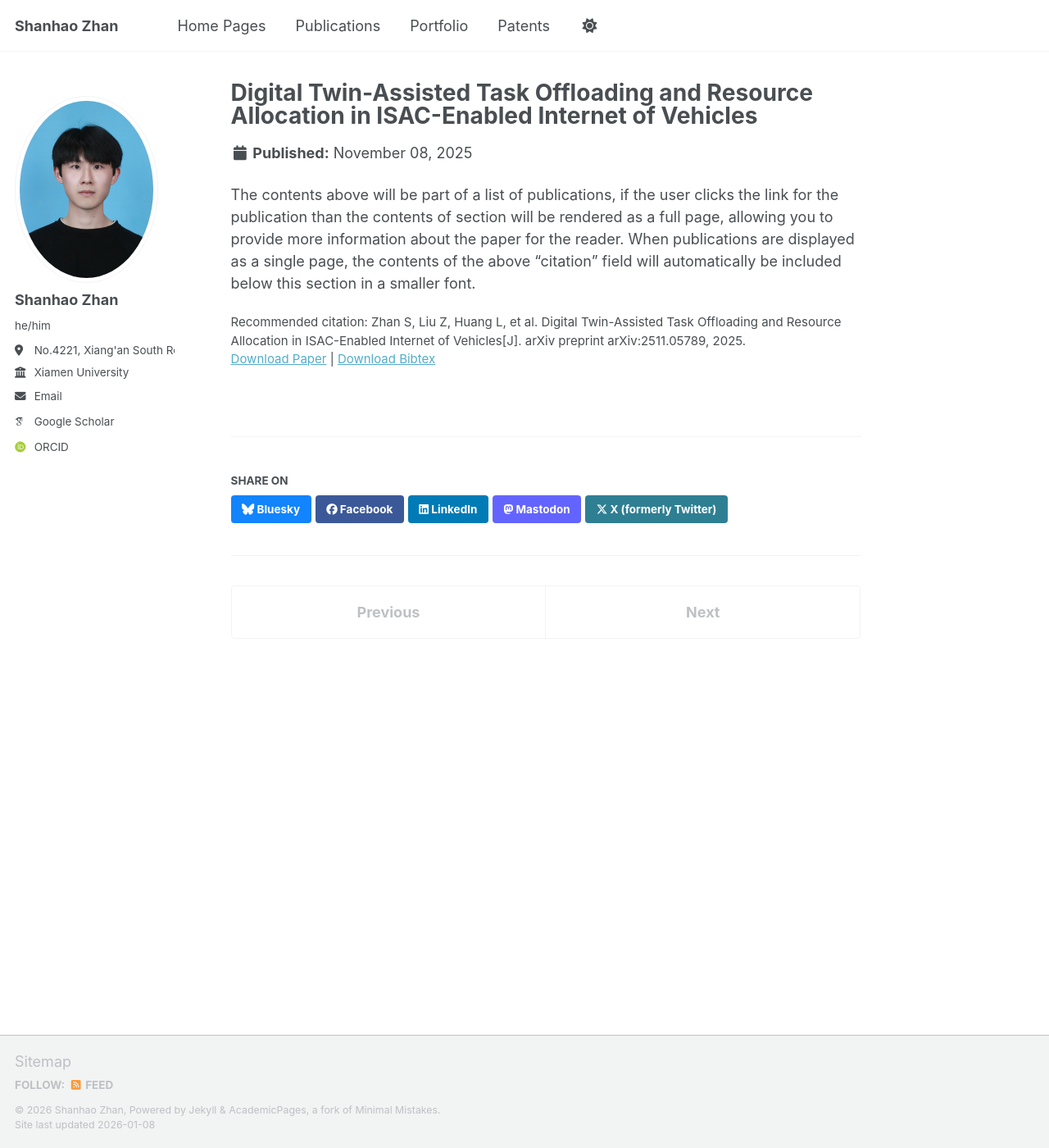
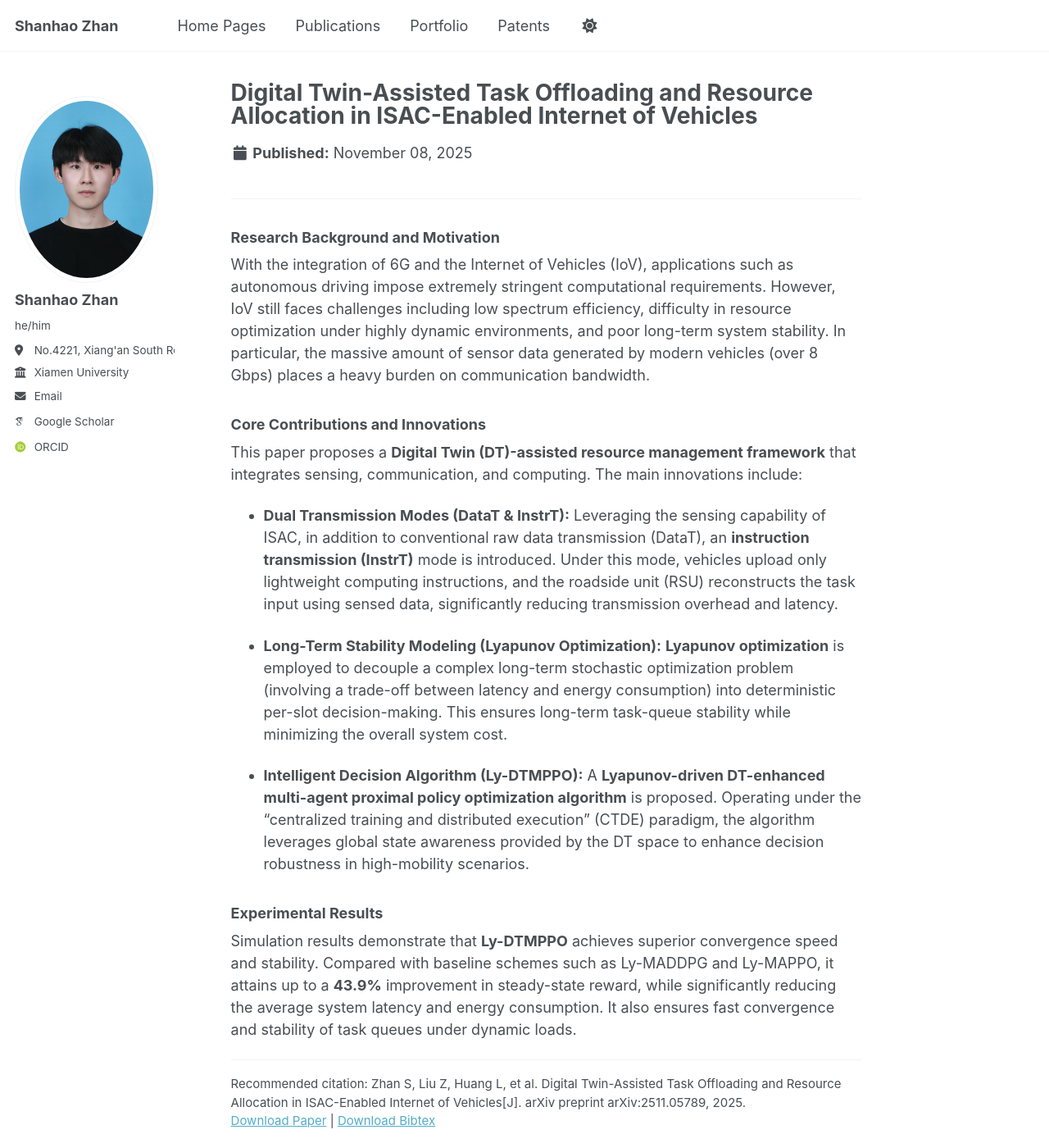
Before and after one commit to dreamfly86/dreamfly86.github.io, a Jekyll site: the page built from _publications/2025-11-08-paper-title-number-5.md, in a window 1280 px wide and 1400 px high. Shown: the whole window at 82% size. Built offline with Jekyll 4.4.1, drawn with Linux system fonts in a browser that asks for light colours; some web fonts are replaced; a script bundle is joined from its source files by our own code; library files that are not in the unit come from our copies.

Commit message:
Update 2025-11-08-paper-title-number-5.md

```diff
--- a/_publications/2025-11-08-paper-title-number-5.md
+++ b/_publications/2025-11-08-paper-title-number-5.md
@@ -3,7 +3,7 @@ title: "Digital Twin-Assisted Task Offloading and Resource Allocation in ISAC-En
 collection: publications
 category: manuscripts
 permalink: /publication/2025-11-08-paper-title-number-5
-excerpt: 'This paper is about fixing template issue #693.'
+excerpt: 'This paper targets ISAC-enabled IoV and proposes a resource allocation framework that combines Digital Twins (DT) with Lyapunov-driven deep reinforcement learning. By introducing an innovative instruction-level transmission mode and the Ly-DTMPPO algorithm, it effectively addresses the long-term stability challenge of task offloading in highly dynamic environments. The framework achieves efficient coordination between sensing and communication resources and reduces the system cost by over 40%.'
 date: 2025-11-08
 publisher: 'arXiv'
 paperurl: 'https://github.com/dreamfly86/dreamfly86.github.io/blob/master/files/2511.05789v1.pdf'
@@ -11,4 +11,21 @@ bibtexurl: 'https://github.com/dreamfly86/dreamfly86.github.io/blob/master/files
 citation: 'Zhan S, Liu Z, Huang L, et al. Digital Twin-Assisted Task Offloading and Resource Allocation in ISAC-Enabled Internet of Vehicles[J]. arXiv preprint arXiv:2511.05789, 2025.'
 ---
 
-The contents above will be part of a list of publications, if the user clicks the link for the publication than the contents of section will be rendered as a full page, allowing you to provide more information about the paper for the reader. When publications are displayed as a single page, the contents of the above "citation" field will automatically be included below this section in a smaller font.
+---
+
+### **Research Background and Motivation**
+With the integration of 6G and the Internet of Vehicles (IoV), applications such as autonomous driving impose extremely stringent computational requirements. However, IoV still faces challenges including low spectrum efficiency, difficulty in resource optimization under highly dynamic environments, and poor long-term system stability. In particular, the massive amount of sensor data generated by modern vehicles (over 8 Gbps) places a heavy burden on communication bandwidth.
+
+### **Core Contributions and Innovations**
+This paper proposes a **Digital Twin (DT)-assisted resource management framework** that integrates sensing, communication, and computing. The main innovations include:
+
+- **Dual Transmission Modes (DataT & InstrT):** Leveraging the sensing capability of ISAC, in addition to conventional raw data transmission (DataT), an **instruction transmission (InstrT)** mode is introduced. Under this mode, vehicles upload only lightweight computing instructions, and the roadside unit (RSU) reconstructs the task input using sensed data, significantly reducing transmission overhead and latency.
+
+- **Long-Term Stability Modeling (Lyapunov Optimization):** **Lyapunov optimization** is employed to decouple a complex long-term stochastic optimization problem (involving a trade-off between latency and energy consumption) into deterministic per-slot decision-making. This ensures long-term task-queue stability while minimizing the overall system cost.
+
+- **Intelligent Decision Algorithm (Ly-DTMPPO):** A **Lyapunov-driven DT-enhanced multi-agent proximal policy optimization algorithm** is proposed. Operating under the “centralized training and distributed execution” (CTDE) paradigm, the algorithm leverages global state awareness provided by the DT space to enhance decision robustness in high-mobility scenarios.
+
+### **Experimental Results**
+Simulation results demonstrate that **Ly-DTMPPO** achieves superior convergence speed and stability. Compared with baseline schemes such as Ly-MADDPG and Ly-MAPPO, it attains up to a **43.9%** improvement in steady-state reward, while significantly reducing the average system latency and energy consumption. It also ensures fast convergence and stability of task queues under dynamic loads.
+
+---
```
